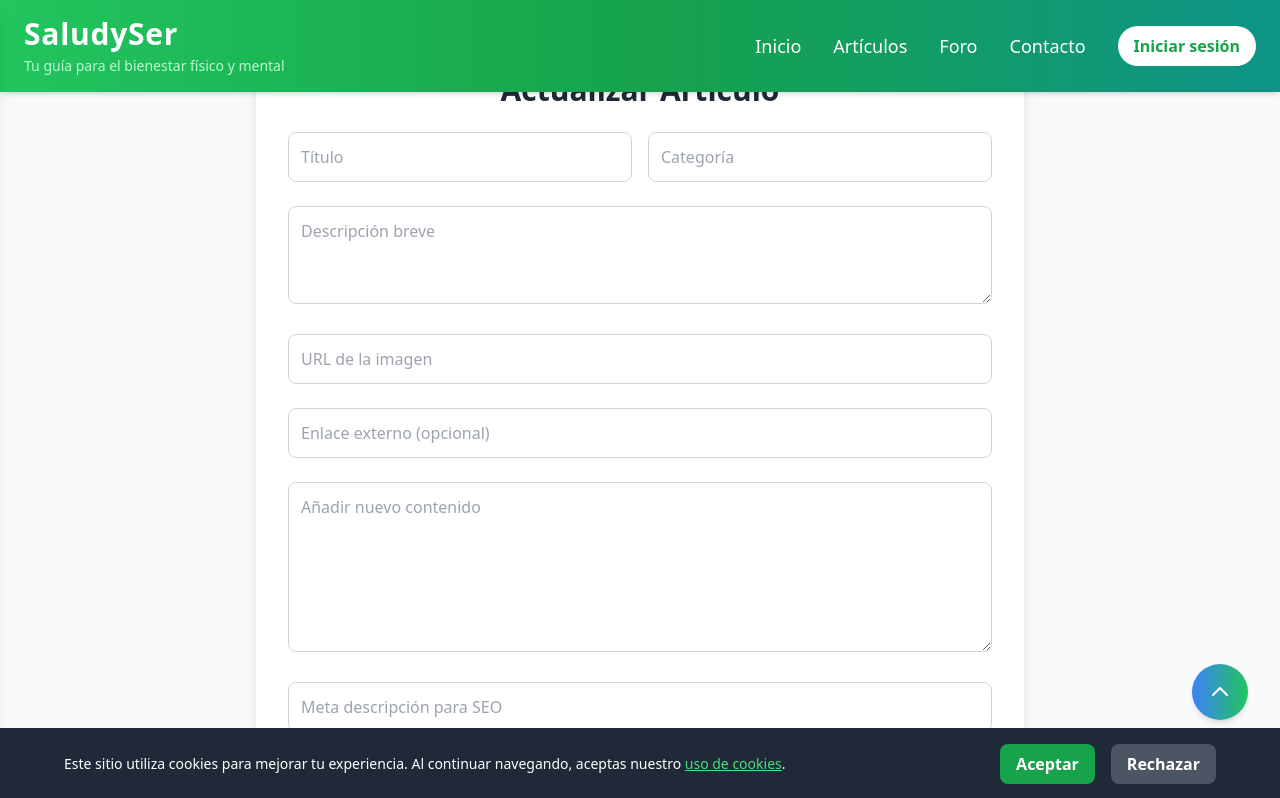
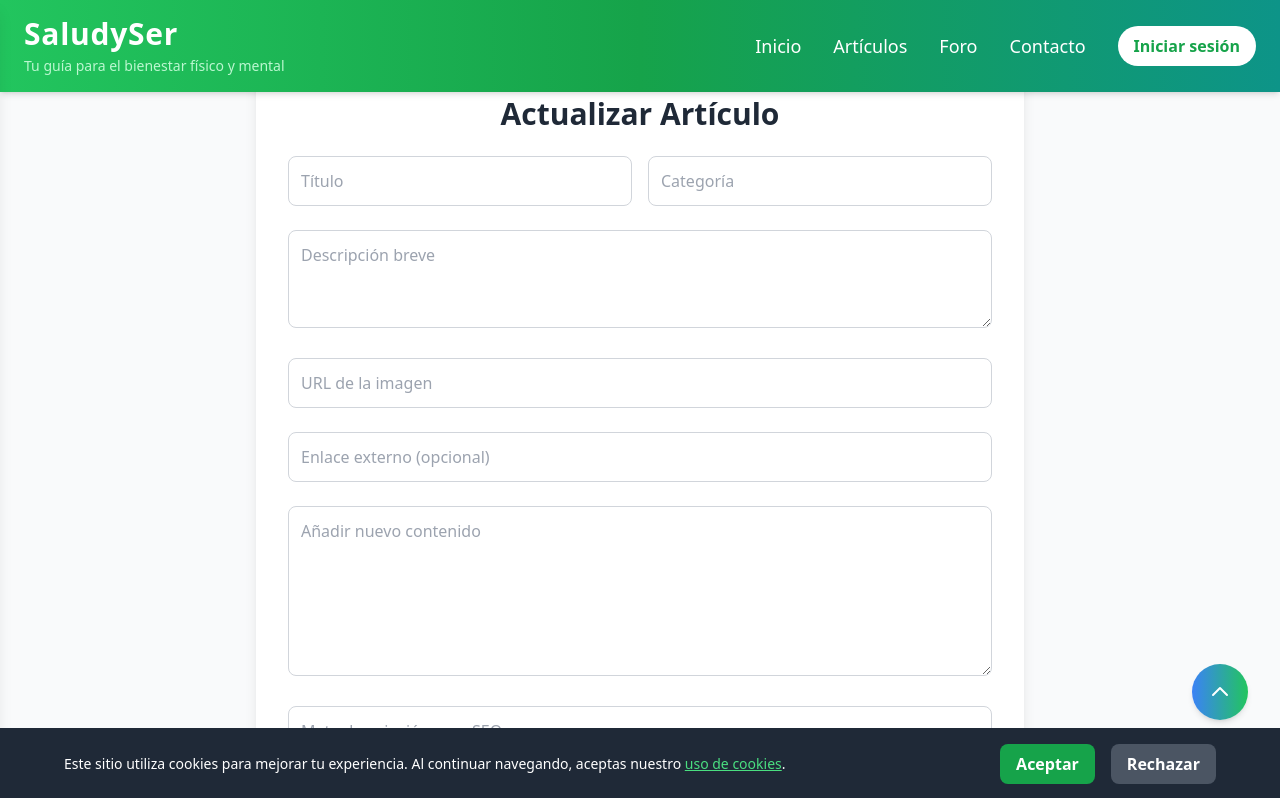
Before and after one commit to jzuniga1995/babyconse, a Next.js app: page /admin/update-article/1 in a window 1280 px wide. Shown: the top 798 px of the page. Built offline with nearby package versions, Linux system fonts and the light colour scheme; no server answers.

Commit message:
articulos

```diff
--- a/src/app/admin/page.js
+++ b/src/app/admin/page.js
@@ -107,7 +107,7 @@ export default function AdminForm() {
   }
 
   return (
-    <div className="max-w-4xl mx-auto mt-10 bg-white shadow-lg rounded-lg p-8">
+    <div className="max-w-4xl mx-auto mt-16 bg-white shadow-lg rounded-lg p-8 ">
       <h1 className="text-3xl font-bold text-gray-800 text-center">Crear Nuevo Artículo</h1>
       <p className="text-gray-500 text-center mb-6">Completa los campos y publica un nuevo artículo.</p>
 
--- a/src/app/admin/update-article/[slug]/page.js
+++ b/src/app/admin/update-article/[slug]/page.js
@@ -64,7 +64,7 @@ export default function UpdateArticle() {
   };
 
   return (
-    <div className="max-w-3xl mx-auto mt-10 bg-white shadow-lg rounded-lg p-8">
+    <div className="max-w-3xl mx-auto mt-16 bg-white shadow-lg rounded-lg p-8">
       <h1 className="text-3xl font-bold text-gray-800 text-center mb-6">Actualizar Artículo</h1>
       <form className="space-y-6">
         <div className="grid grid-cols-2 gap-4">
```
